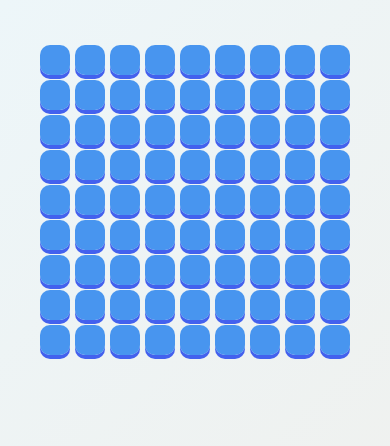
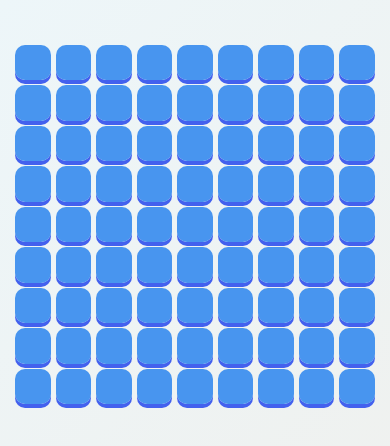
Before and after one commit to GGO-web/Minesweeper_OOP, a website: page src/index.html in a window 390 px wide. Drawn offline with nearby package versions, Linux system fonts and the light colour scheme; files that its build step writes are made by us from their sources.

Commit message:
made the game field more responsive

```diff
--- a/src/js/minesweeper_oop.js
+++ b/src/js/minesweeper_oop.js
@@ -220,7 +220,7 @@ Minesweeper.prototype.set_columns_count = function(count_columns) {
    this.options.columns = count_columns;
 }
 
-// set states on the field(where the bombs)
+// set states on the field(near the bombs) filled by numbers
 Minesweeper.prototype.set_states = function() {
    for (let i = 1; i <= this.options.rows; ++i) {
       for (let j = 1; j <= this.options.columns; ++j) {
@@ -233,8 +233,9 @@ Minesweeper.prototype.set_states = function() {
 
          const cell_number = this.field[i][j].value;
          const cell = find_cell(i, j);
-         if (cell_number > 0 && cell)
+         if (cell_number > 0 && cell) {
             cell.innerText = cell_number;
+         }
       }
    }
 };
--- a/src/js/script.js
+++ b/src/js/script.js
@@ -1 +1,5 @@
-const game = new Minesweeper(".field", {});
+const game = new Minesweeper(".field", {
+   rows: 9,
+   columns: 9,
+   bombs: 10,
+});
--- a/src/scss/components/_main.scss
+++ b/src/scss/components/_main.scss
@@ -1,47 +1,26 @@
 .minesweeper-field {
+   @include responsiveP(width, 500, 380, 1368, 576);
+   @include responsiveP(width, 380, 280, 576, 320);
+   @include responsiveP(grid-gap, 10, 5, 576, 480);
    display: grid;
    justify-content: center;
    align-items: center;
+   height: 100%;
    margin: auto;
-   width: 500px;
-   height: 500px;
    margin-top: 40px;
    padding: 5px;
    grid-template-rows: repeat(4, 1fr);
    grid-template-columns: repeat(4, 1fr);
-   grid-gap: 10px;
-
-   @media (max-width: 540px) {
-      width: 380px;
-      height: 380px;
-   }
-   @media (max-height: 500px) {
-      width: 380px;
-      height: 380px;
-   }
-
-   @media (max-width: 420px) {
-      width: 280px;
-      height: 100%;
-      grid-gap: 5px;
-   }
-   @media (max-height: 420px) {
-      width: 280px;
-      height: 100%;
-      grid-gap: 5px;
-   }
 }
 
 .minesweeper-field .field-cell {
    --shadow-bottom: 4px;
+   @include responsiveP(width, 50, 30, 576, 320);
+   @include responsiveP(height, 50, 30, 576, 320);
+   @include responsiveP(font-size, 24, 12, 576, 320);
    user-select: none;
    box-shadow: 0px var(--shadow-bottom) 0px var(--shadow-color);
    position: relative;
-   width: 100%;
-   height: 100%;
-   min-width: 30px;
-   min-height: 30px;
-   font-size: 24px;
    line-height: 1.1;
    font-weight: 500;
    color: var(--color-primary);
@@ -57,41 +36,25 @@
       left: 0;
       width: 100%;
       height: 100%;
-      background-color: var(--color-primary);
       border-radius: inherit;
       transition: transform 0.2s ease-in-out,
                box-shadow 0.2s ease-in-out,
                background-color 0.2s ease-in-out;
+      background-color: var(--color-primary);
+   }
+   &:active::before {
+      transform: translateY(var(--shadow-bottom));
+      background-color: var(--color-light-primary);
    }
    &.is-flag::before {
       background: var(--color-primary) url("../img/flag.svg") center / 50% no-repeat;
    }
-   &:active::before {
-      // box-shadow: 0px 0px 0px #4361ee;
-      transform: translateY(var(--shadow-bottom));
-      background-color: var(--color-light-primary);
-   }
    &.visited {
-      background-color: var(--color-light-back);
       box-shadow: inset 0px 0px 10px var(--shadow-inset-color);
       transform: translateY(var(--shadow-bottom));
+      background-color: var(--color-light-back);
       &::before {
          opacity: 0;
       }
    }
-
-   @media (max-width: 540px) {
-      font-size: 12px;
-   }
-
-   @media (max-width: 420px) {
-      max-width: 30px;
-      max-height: 30px;
-      padding: 0;
-   }
-   @media (max-height: 420px) {
-      max-width: 30px;
-      max-height: 30px;
-      padding: 0;
-   }
 }
```
